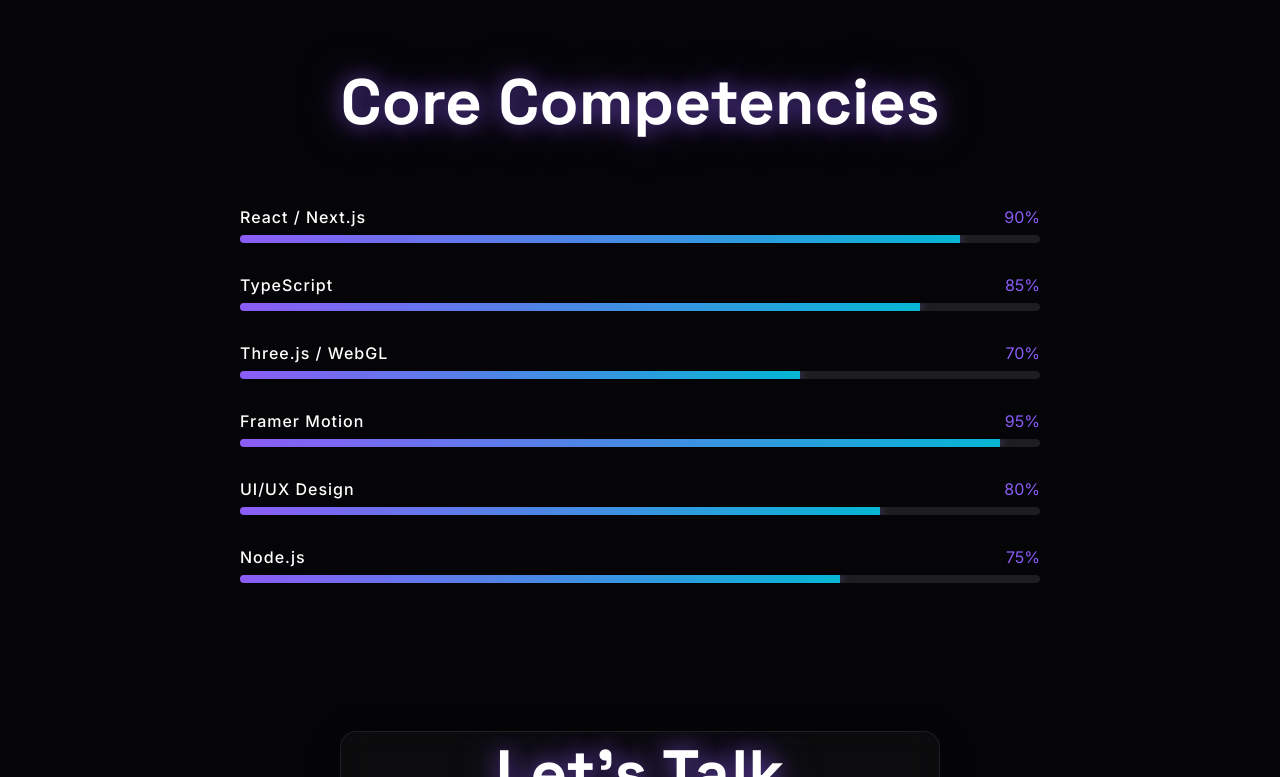
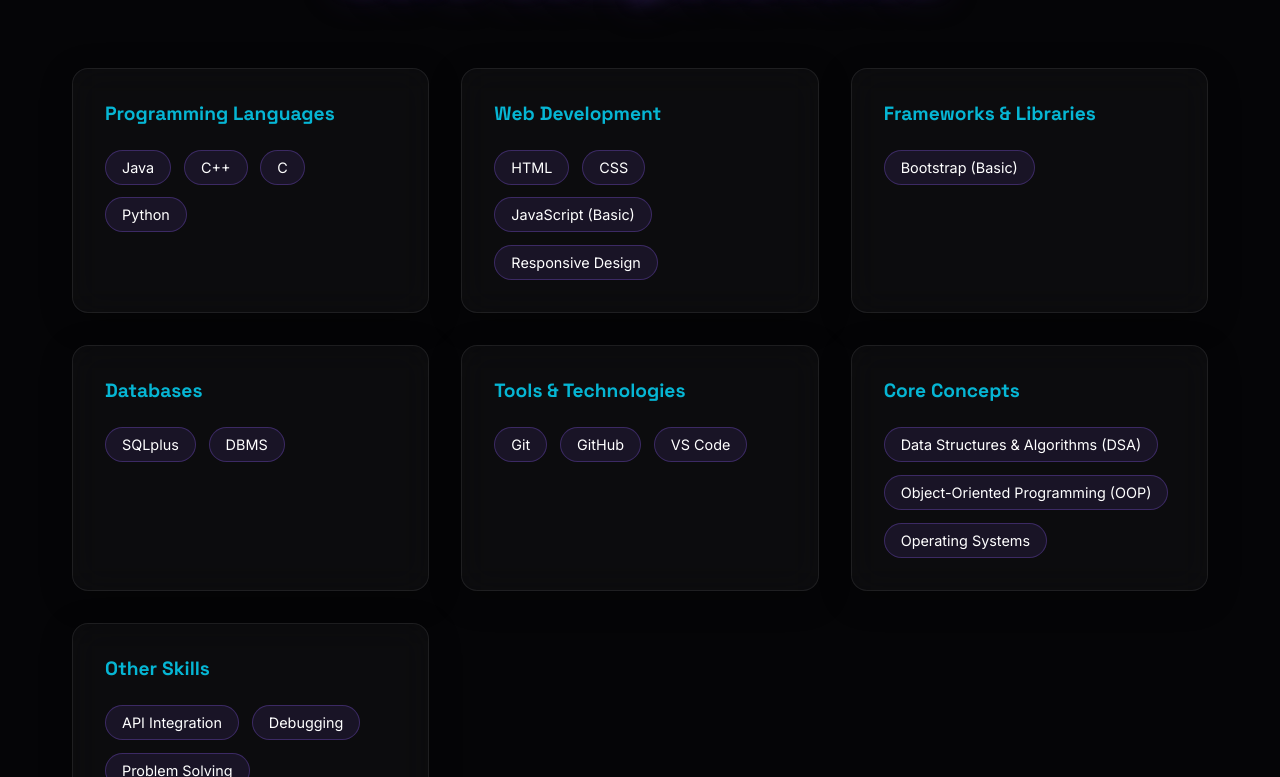
Before and after one commit to Giriraj-singhhh/Portfolio, a Next.js app: page / in a window 1280 px wide. Shown: the part 2563-3340 px from the top of the page. Built offline with nearby package versions, Linux system fonts and the light colour scheme.

Commit message:
feat: refactor Skills section with categorical tags

```diff
--- a/src/components/sections/Skills.tsx
+++ b/src/components/sections/Skills.tsx
@@ -2,13 +2,35 @@
 
 import { motion } from "framer-motion";
 
-const skills = [
-  { name: "React / Next.js", level: 90 },
-  { name: "TypeScript", level: 85 },
-  { name: "Three.js / WebGL", level: 70 },
-  { name: "Framer Motion", level: 95 },
-  { name: "UI/UX Design", level: 80 },
-  { name: "Node.js", level: 75 },
+const skillCategories = [
+  {
+    category: "Programming Languages",
+    skills: ["Java", "C++", "C", "Python"]
+  },
+  {
+    category: "Web Development",
+    skills: ["HTML", "CSS", "JavaScript (Basic)", "Responsive Design"]
+  },
+  {
+    category: "Frameworks & Libraries",
+    skills: ["Bootstrap (Basic)"]
+  },
+  {
+    category: "Databases",
+    skills: ["SQLplus", "DBMS"]
+  },
+  {
+    category: "Tools & Technologies",
+    skills: ["Git", "GitHub", "VS Code"]
+  },
+  {
+    category: "Core Concepts",
+    skills: ["Data Structures & Algorithms (DSA)", "Object-Oriented Programming (OOP)", "Operating Systems"]
+  },
+  {
+    category: "Other Skills",
+    skills: ["API Integration", "Debugging", "Problem Solving"]
+  }
 ];
 
 export default function Skills() {
@@ -22,23 +44,43 @@
       >
         <h2 className="text-glow responsive-title" style={{ marginBottom: "4rem", textAlign: "center" }}>Core Competencies</h2>
 
-        <div style={{ maxWidth: "800px", margin: "0 auto", display: "flex", flexDirection: "column", gap: "2rem" }}>
-          {skills.map((skill, index) => (
-            <div key={skill.name}>
-              <div style={{ display: "flex", justifyContent: "space-between", marginBottom: "0.5rem" }}>
-                <span style={{ fontWeight: 500, letterSpacing: "1px" }}>{skill.name}</span>
-                <span style={{ color: "var(--accent-1)" }}>{skill.level}%</span>
+        <div style={{
+          display: "grid",
+          gridTemplateColumns: "repeat(auto-fit, minmax(280px, 1fr))",
+          gap: "2rem"
+        }}>
+          {skillCategories.map((group, index) => (
+            <motion.div
+              key={group.category}
+              className="glass"
+              initial={{ opacity: 0, y: 30 }}
+              whileInView={{ opacity: 1, y: 0 }}
+              viewport={{ once: true }}
+              transition={{ delay: index * 0.1, duration: 0.5 }}
+              whileHover={{ y: -5 }}
+              style={{ padding: "2rem", display: "flex", flexDirection: "column", height: "100%" }}
+            >
+              <h3 style={{ fontSize: "1.2rem", marginBottom: "1.5rem", color: "var(--accent-2)" }}>
+                {group.category}
+              </h3>
+              <div style={{ display: "flex", flexWrap: "wrap", gap: "0.8rem" }}>
+                {group.skills.map(skill => (
+                  <span
+                    key={skill}
+                    style={{
+                      fontSize: "0.9rem",
+                      padding: "0.5rem 1rem",
+                      borderRadius: "20px",
+                      background: "rgba(139, 92, 246, 0.1)",
+                      border: "1px solid rgba(139, 92, 246, 0.3)",
+                      color: "var(--text-primary)"
+                    }}
+                  >
+                    {skill}
+                  </span>
+                ))}
               </div>
-              <div style={{ width: "100%", height: "8px", background: "rgba(255,255,255,0.1)", borderRadius: "4px", overflow: "hidden" }}>
-                <motion.div
-                  initial={{ width: 0 }}
-                  whileInView={{ width: `${skill.level}%` }}
-                  viewport={{ once: true }}
-                  transition={{ duration: 1.5, delay: index * 0.1, ease: "easeOut" }}
-                  style={{ height: "100%", background: "linear-gradient(90deg, var(--accent-1), var(--accent-2))", boxShadow: "0 0 10px var(--accent-glow)" }}
-                />
-              </div>
-            </div>
+            </motion.div>
           ))}
         </div>
       </motion.div>
```
